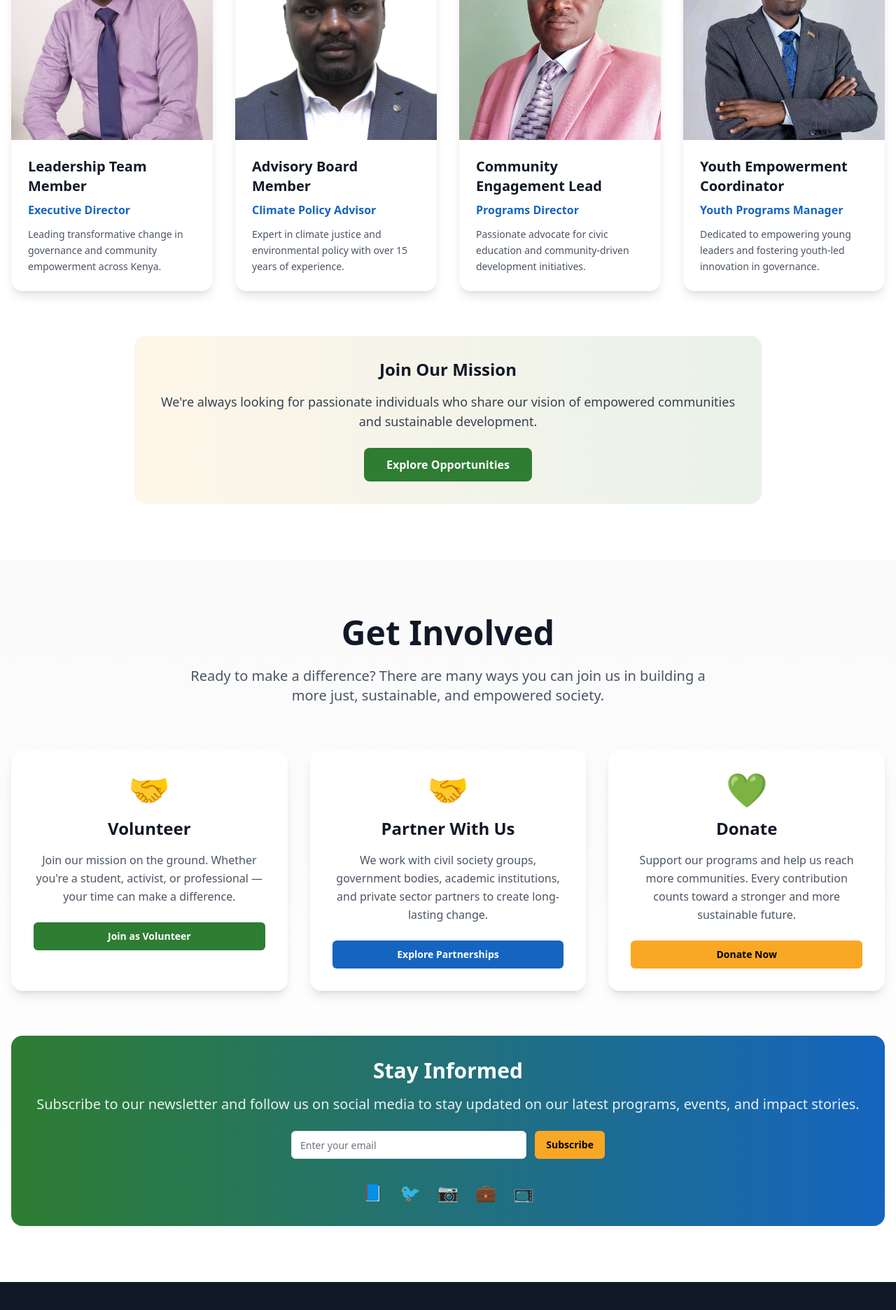
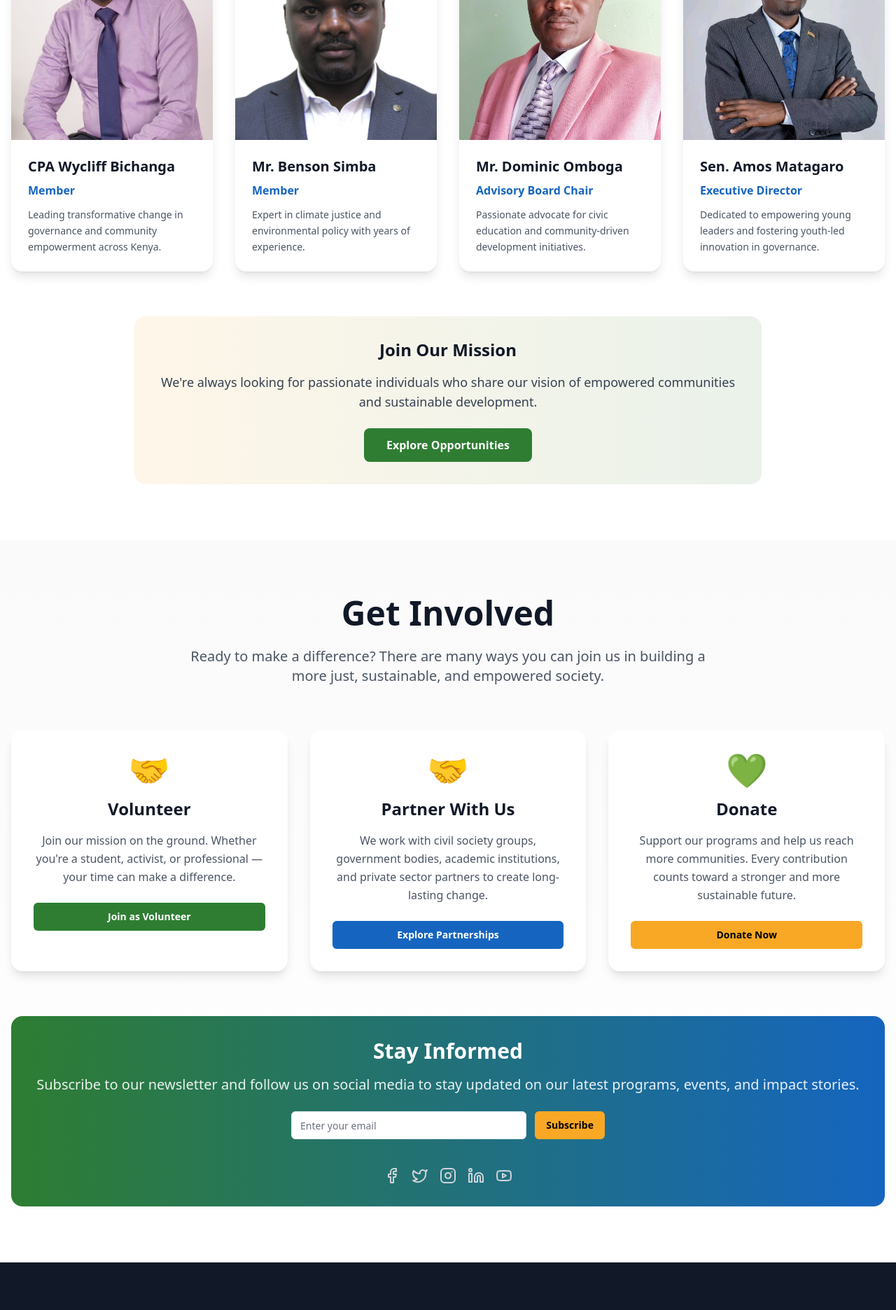
Before and after one commit to BiggieBrian/HatuaSasa-Network, a React (Vite) app: page / in a window 1280 px wide. Shown: the part 4058-5930 px from the top of the page at 70% size. Built offline with nearby package versions, Linux system fonts and the light colour scheme.

Commit message:
getInvolved x Team

```diff
--- a/src/components/GetInvolved.tsx
+++ b/src/components/GetInvolved.tsx
@@ -1,17 +1,17 @@
-
-import { Button } from '@/components/ui/button';
-import { Input } from '@/components/ui/input';
-import { useState } from 'react';
-import ContactModal from './ContactModal';
-import DonationModal from './DonationModal';
+import { Button } from "@/components/ui/button";
+import { Input } from "@/components/ui/input";
+import { useState } from "react";
+import ContactModal from "./ContactModal";
+import DonationModal from "./DonationModal";
+import { Facebook, Twitter, Instagram, Linkedin, Youtube } from "lucide-react";
 
 const GetInvolved = () => {
-  const [email, setEmail] = useState('');
+  const [email, setEmail] = useState("");
 
   const handleSubscribe = (e: React.FormEvent) => {
     e.preventDefault();
-    console.log('Subscribing:', email);
-    setEmail('');
+    console.log("Subscribing:", email);
+    setEmail("");
     // Handle subscription logic here
   };
 
@@ -19,59 +19,76 @@ const GetInvolved = () => {
     {
       title: "Volunteer",
       icon: "🤝",
-      description: "Join our mission on the ground. Whether you're a student, activist, or professional — your time can make a difference.",
+      description:
+        "Join our mission on the ground. Whether you're a student, activist, or professional — your time can make a difference.",
       action: "Join as Volunteer",
       color: "bg-hatua-green",
-      type: "volunteer" as const
+      type: "volunteer" as const,
     },
     {
       title: "Partner With Us",
       icon: "🤝",
-      description: "We work with civil society groups, government bodies, academic institutions, and private sector partners to create long-lasting change.",
+      description:
+        "We work with civil society groups, government bodies, academic institutions, and private sector partners to create long-lasting change.",
       action: "Explore Partnerships",
       color: "bg-hatua-blue",
-      type: "partnership" as const
+      type: "partnership" as const,
     },
     {
       title: "Donate",
       icon: "💚",
-      description: "Support our programs and help us reach more communities. Every contribution counts toward a stronger and more sustainable future.",
+      description:
+        "Support our programs and help us reach more communities. Every contribution counts toward a stronger and more sustainable future.",
       action: "Donate Now",
       color: "bg-hatua-yellow text-black",
-      type: "donate" as const
-    }
+      type: "donate" as const,
+    },
   ];
 
   return (
-    <section id="get-involved" className="py-20 bg-gradient-to-b from-muted to-white">
+    <section
+      id="get-involved"
+      className="py-20 bg-gradient-to-b from-muted to-white"
+    >
       <div className="container mx-auto px-4">
         <div className="text-center mb-16">
           <h2 className="text-4xl md:text-5xl font-bold text-gray-900 mb-6">
             Get Involved
           </h2>
           <p className="text-xl text-gray-600 max-w-3xl mx-auto">
-            Ready to make a difference? There are many ways you can join us in building
-            a more just, sustainable, and empowered society.
+            Ready to make a difference? There are many ways you can join us in
+            building a more just, sustainable, and empowered society.
           </p>
         </div>
 
         <div className="grid lg:grid-cols-3 gap-8 mb-16">
           {involvementOptions.map((option, index) => (
-            <div key={index} className="bg-white rounded-2xl shadow-lg overflow-hidden hover:shadow-xl transition-shadow duration-300">
+            <div
+              key={index}
+              className="bg-white rounded-2xl shadow-lg overflow-hidden hover:shadow-xl transition-shadow duration-300"
+            >
               <div className="p-8 text-center">
                 <div className="text-5xl mb-4">{option.icon}</div>
-                <h3 className="text-2xl font-bold text-gray-900 mb-4">{option.title}</h3>
-                <p className="text-gray-600 mb-6 leading-relaxed">{option.description}</p>
+                <h3 className="text-2xl font-bold text-gray-900 mb-4">
+                  {option.title}
+                </h3>
+                <p className="text-gray-600 mb-6 leading-relaxed">
+                  {option.description}
+                </p>
 
-                {option.type === 'donate' ? (
+                {option.type === "donate" ? (
                   <DonationModal>
-                    <Button className={`${option.color} hover:opacity-90 w-full font-semibold`}>
+                    <Button
+                      className={`${option.color} hover:opacity-90 w-full font-semibold`}
+                    >
                       {option.action}
                     </Button>
                   </DonationModal>
                 ) : (
                   <ContactModal type={option.type}>
-                    <Button className={`${option.color} hover:opacity-90 w-full font-semibold`}>
+                    <Button
+                      className={`${option.color} hover:opacity-90 w-full font-semibold`}
+                    >
                       {option.action}
                     </Button>
                   </ContactModal>
@@ -84,8 +101,8 @@ const GetInvolved = () => {
         <div className="bg-gradient-to-r from-hatua-green to-hatua-blue rounded-2xl p-8 text-white text-center">
           <h3 className="text-3xl font-bold mb-4">Stay Informed</h3>
           <p className="text-xl mb-6 opacity-90">
-            Subscribe to our newsletter and follow us on social media to stay updated
-            on our latest programs, events, and impact stories.
+            Subscribe to our newsletter and follow us on social media to stay
+            updated on our latest programs, events, and impact stories.
           </p>
 
           <form onSubmit={handleSubscribe} className="max-w-md mx-auto">
@@ -107,12 +124,37 @@ const GetInvolved = () => {
             </div>
           </form>
 
-          <div className="flex justify-center space-x-6 mt-8">
-            <a href="#" className="text-2xl hover:scale-110 transition-transform">📘</a>
-            <a href="#" className="text-2xl hover:scale-110 transition-transform">🐦</a>
-            <a href="#" className="text-2xl hover:scale-110 transition-transform">📷</a>
-            <a href="#" className="text-2xl hover:scale-110 transition-transform">💼</a>
-            <a href="#" className="text-2xl hover:scale-110 transition-transform">📺</a>
+          <div className="flex justify-center pt-10 space-x-4">
+            <a
+              href="#"
+              className="text-gray-300 hover:text-hatua-yellow transition-colors"
+            >
+              <Facebook className="h-6 w-6" />
+            </a>
+            <a
+              href="#"
+              className="text-gray-300 hover:text-hatua-yellow transition-colors"
+            >
+              <Twitter className="h-6 w-6" />
+            </a>
+            <a
+              href="#"
+              className="text-gray-300 hover:text-hatua-yellow transition-colors"
+            >
+              <Instagram className="h-6 w-6" />
+            </a>
+            <a
+              href="#"
+              className="text-gray-300 hover:text-hatua-yellow transition-colors"
+            >
+              <Linkedin className="h-6 w-6" />
+            </a>
+            <a
+              href="#"
+              className="text-gray-300 hover:text-hatua-yellow transition-colors"
+            >
+              <Youtube className="h-6 w-6" />
+            </a>
           </div>
         </div>
       </div>
--- a/src/components/Team.tsx
+++ b/src/components/Team.tsx
@@ -1,30 +1,37 @@
-
+import { useState } from "react";
+import { Button } from "@/components/ui/button";
 const Team = () => {
+  const [isMenuOpen, setIsMenuOpen] = useState(false);
+  const scrollToSection = (sectionId: string) => {
+    const element = document.getElementById(sectionId);
+    element?.scrollIntoView({ behavior: "smooth" });
+    setIsMenuOpen(false);
+  };
   const teamMembers = [
     {
-      name: "Leadership Team Member",
-      role: "Executive Director",
+      name: "CPA Wycliff Bichanga",
+      role: "Member",
       image: "/lovable-uploads/8d14fe5e-5666-46d9-b4f1-c5897be62845.png",
-      bio: "Leading transformative change in governance and community empowerment across Kenya."
+      bio: "Leading transformative change in governance and community empowerment across Kenya.",
     },
     {
-      name: "Advisory Board Member",
-      role: "Climate Policy Advisor",
+      name: "Mr. Benson Simba",
+      role: "Member",
       image: "/lovable-uploads/370f3bcd-a3be-403c-8d31-aa94913f74f2.png",
-      bio: "Expert in climate justice and environmental policy with over 15 years of experience."
+      bio: "Expert in climate justice and environmental policy with years of experience.",
     },
     {
-      name: "Community Engagement Lead",
-      role: "Programs Director",
+      name: "Mr. Dominic Omboga",
+      role: "Advisory Board Chair",
       image: "/lovable-uploads/a1f0dd39-e68e-4fd9-b989-2e897f3ceba6.png",
-      bio: "Passionate advocate for civic education and community-driven development initiatives."
+      bio: "Passionate advocate for civic education and community-driven development initiatives.",
     },
     {
-      name: "Youth Empowerment Coordinator",
-      role: "Youth Programs Manager",
+      name: "Sen. Amos Matagaro",
+      role: "Executive Director",
       image: "/lovable-uploads/533c7cfb-d756-42d3-91e8-ccc5de786f84.png",
-      bio: "Dedicated to empowering young leaders and fostering youth-led innovation in governance."
-    }
+      bio: "Dedicated to empowering young leaders and fostering youth-led innovation in governance.",
+    },
   ];
 
   return (
@@ -35,13 +42,17 @@ const Team = () => {
             Our Team
           </h2>
           <p className="text-xl text-gray-600 max-w-3xl mx-auto">
-            Meet the passionate individuals driving change through advocacy, education, and community engagement.
+            Meet the passionate individuals driving change through advocacy,
+            education, and community engagement.
           </p>
         </div>
 
         <div className="grid md:grid-cols-2 lg:grid-cols-4 gap-8">
           {teamMembers.map((member, index) => (
-            <div key={index} className="bg-white rounded-2xl shadow-lg overflow-hidden hover:shadow-xl transition-shadow duration-300 group">
+            <div
+              key={index}
+              className="bg-white rounded-2xl shadow-lg overflow-hidden hover:shadow-xl transition-shadow duration-300 group"
+            >
               <div className="aspect-square overflow-hidden">
                 <img
                   src={member.image}
@@ -50,9 +61,15 @@ const Team = () => {
                 />
               </div>
               <div className="p-6">
-                <h3 className="text-xl font-bold text-gray-900 mb-2">{member.name}</h3>
-                <p className="text-hatua-blue font-semibold mb-3">{member.role}</p>
-                <p className="text-gray-600 text-sm leading-relaxed">{member.bio}</p>
+                <h3 className="text-xl font-bold text-gray-900 mb-2">
+                  {member.name}
+                </h3>
+                <p className="text-hatua-blue font-semibold mb-3">
+                  {member.role}
+                </p>
+                <p className="text-gray-600 text-sm leading-relaxed">
+                  {member.bio}
+                </p>
               </div>
             </div>
           ))}
@@ -60,12 +77,17 @@ const Team = () => {
 
         <div className="mt-16 text-center">
           <div className="bg-gradient-to-r from-hatua-yellow/10 to-hatua-green/10 rounded-2xl p-8 max-w-4xl mx-auto">
-            <h3 className="text-2xl font-bold text-gray-900 mb-4">Join Our Mission</h3>
+            <h3 className="text-2xl font-bold text-gray-900 mb-4">
+              Join Our Mission
+            </h3>
             <p className="text-gray-700 text-lg mb-6">
-              We're always looking for passionate individuals who share our vision of
-              empowered communities and sustainable development.
+              We're always looking for passionate individuals who share our
+              vision of empowered communities and sustainable development.
             </p>
-            <button className="bg-hatua-green hover:bg-hatua-green/90 text-white px-8 py-3 rounded-lg font-semibold transition-colors">
+            <button
+              onClick={() => scrollToSection("get-involved")}
+              className="bg-hatua-green hover:bg-hatua-green/90 text-white px-8 py-3 rounded-lg font-semibold transition-colors"
+            >
               Explore Opportunities
             </button>
           </div>
```
